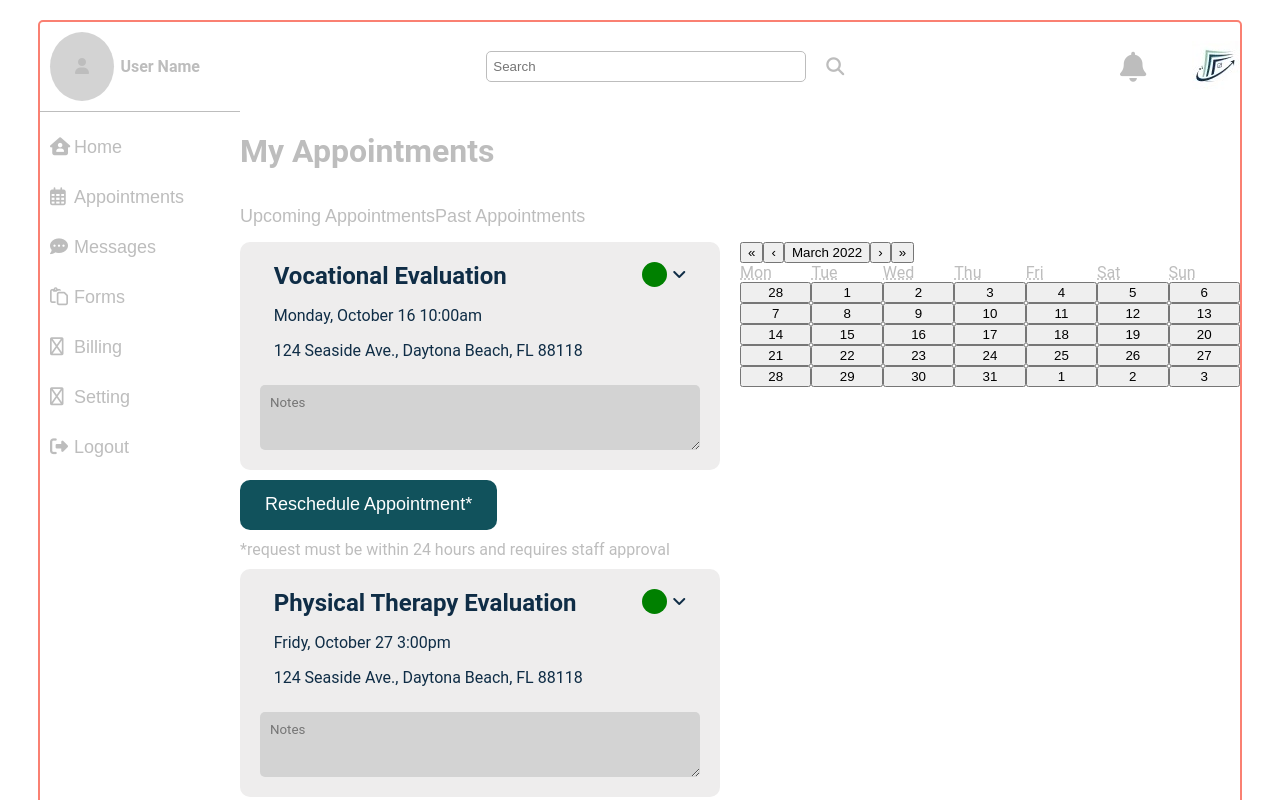
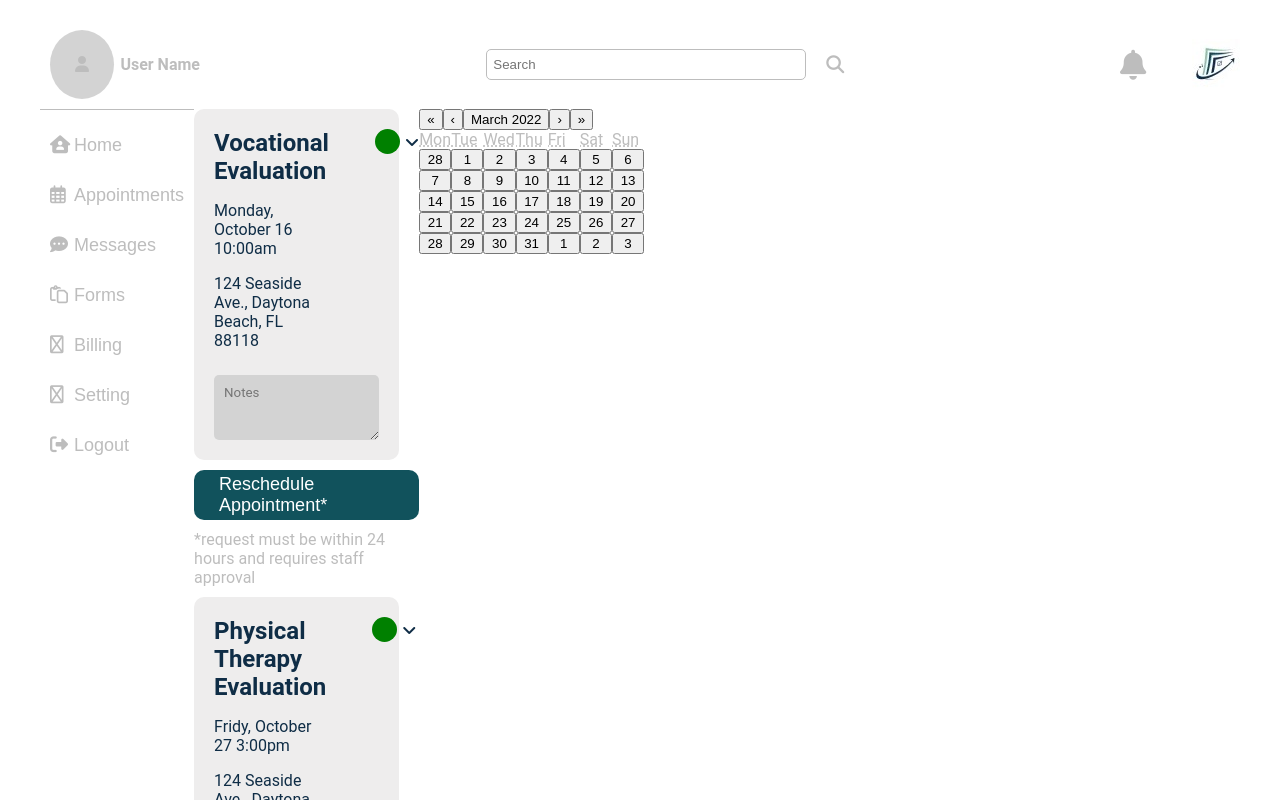
Before and after one commit to kleinlikecalvin/my-appts, a React (Create React App) app: page / in a window 1280 px wide. Shown: the top 800 px of the page. Built offline with nearby package versions, Linux system fonts and the light colour scheme.

Commit message:
update App
-Moved all UI that relates to user appointments into Appointments component

```diff
--- a/src/App.css
+++ b/src/App.css
@@ -16,10 +16,5 @@ body {
   max-width: 1200px;
   min-width: 875px;
   margin: 20px auto;
-  border: 2px solid salmon;
   border-radius: 5px;
 }
-.App .appts {
-  grid-column: 2 / span 6;
-  grid-row: 2;
-}
--- a/src/App.js
+++ b/src/App.js
@@ -1,7 +1,7 @@
+import React from "react";
 import "./App.css";
 import Head from "./components/Head";
 import Nav from "./components/Nav";
-import Button from "./components/Button";
 import Appointments from "./components/Appointments";
 
 export default function App() {
@@ -9,14 +9,7 @@ export default function App() {
     <div className="App">
       <Head />
       <Nav />
-      <div className="appts">
-        <h1>My Appointments</h1>
-        <div className="apptsTypeCont">
-          <Button>Upcoming Appointments</Button>
-          <Button>Past Appointments</Button>
-        </div>
-        <Appointments />
-      </div>
+      <Appointments />
     </div>
   );
 }
```
